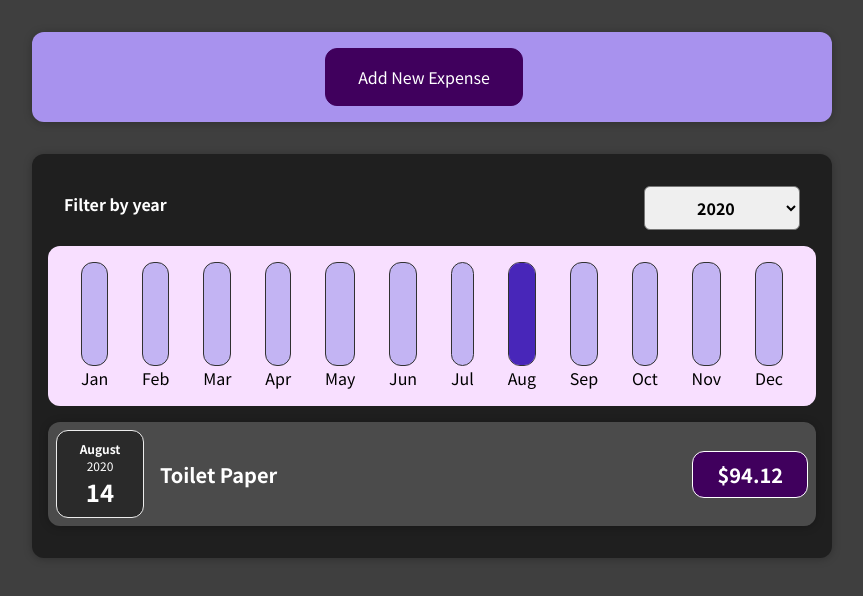
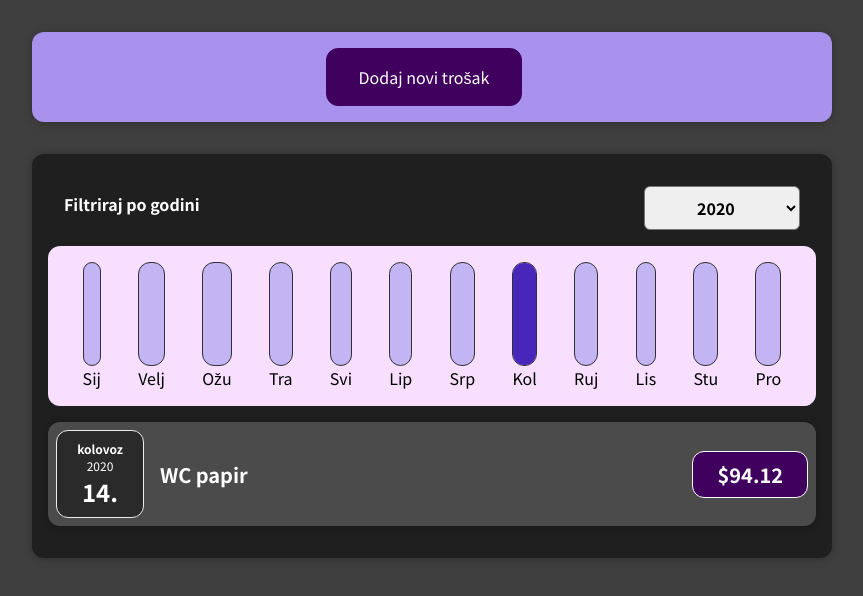
Before and after one commit to Goran-Sacic/expenses-app, a React (Create React App) app: page / in a window 1280 px wide. Shown: the top 596 px of the page, without its empty margins (208-1071 px from the left). Built offline with nearby package versions, Linux system fonts and the light colour scheme.

Commit message:
Expenses app v1

```diff
--- a/src/App.js
+++ b/src/App.js
@@ -5,20 +5,25 @@ import NewExpense from "./components/NewExpense/NewExpense";
 const DUMMY_EXPENSES = [
   {
     id: "e1",
-    title: "Toilet Paper",
+    title: "WC papir",
     amount: 94.12,
     date: new Date(2020, 7, 14),
   },
-  { id: "e2", title: "New TV", amount: 799.49, date: new Date(2021, 2, 12) },
+  {
+    id: "e2",
+    title: "Televizor (SAMSUNG)",
+    amount: 799.49,
+    date: new Date(2021, 2, 12),
+  },
   {
     id: "e3",
-    title: "Car Insurance",
+    title: "Auto osiguranje",
     amount: 294.67,
     date: new Date(2021, 2, 28),
   },
   {
     id: "e4",
-    title: "New Desk (Wooden)",
+    title: "Stol",
     amount: 450,
     date: new Date(2021, 5, 12),
   },
--- a/src/components/Expenses/ExpenseDate.js
+++ b/src/components/Expenses/ExpenseDate.js
@@ -2,8 +2,8 @@ import React from "react";
 import "./ExpenseDate.css";
 
 const ExpenseDate = (props) => {
-  const month = props.date.toLocaleString("en-US", { month: "long" });
-  const day = props.date.toLocaleString("en-US", { day: "2-digit" });
+  const month = props.date.toLocaleString("hr", { month: "long" });
+  const day = props.date.toLocaleString("hr", { day: "2-digit" });
   const year = props.date.getFullYear();
 
   return (
--- a/src/components/Expenses/ExpensesChart.js
+++ b/src/components/Expenses/ExpensesChart.js
@@ -3,18 +3,18 @@ import Chart from "../Chart/Chart";
 
 const ExpensesChart = (props) => {
   const chartDataPoints = [
-    { label: "Jan", value: 0 },
-    { label: "Feb", value: 0 },
-    { label: "Mar", value: 0 },
-    { label: "Apr", value: 0 },
-    { label: "May", value: 0 },
-    { label: "Jun", value: 0 },
-    { label: "Jul", value: 0 },
-    { label: "Aug", value: 0 },
-    { label: "Sep", value: 0 },
-    { label: "Oct", value: 0 },
-    { label: "Nov", value: 0 },
-    { label: "Dec", value: 0 },
+    { label: "Sij", value: 0 },
+    { label: "Velj", value: 0 },
+    { label: "Ožu", value: 0 },
+    { label: "Tra", value: 0 },
+    { label: "Svi", value: 0 },
+    { label: "Lip", value: 0 },
+    { label: "Srp", value: 0 },
+    { label: "Kol", value: 0 },
+    { label: "Ruj", value: 0 },
+    { label: "Lis", value: 0 },
+    { label: "Stu", value: 0 },
+    { label: "Pro", value: 0 },
   ];
 
   for (const expense of props.expenses) {
--- a/src/components/Expenses/ExpensesFilter.js
+++ b/src/components/Expenses/ExpensesFilter.js
@@ -12,7 +12,7 @@ const ExpensesFilter = ({ onYearChange, selected }) => {
   return (
     <div className="expenses-filter">
       <div className="expenses-filter__control">
-        <label>Filter by year</label>
+        <label>Filtriraj po godini</label>
         <select value={selected} onChange={handleFilter}>
           <option value="2023">2023</option>
           <option value="2022">2022</option>
--- a/src/components/Expenses/ExpensesList.js
+++ b/src/components/Expenses/ExpensesList.js
@@ -4,7 +4,9 @@ import "./ExpensesList.css";
 
 const ExpensesList = ({ expenses }) => {
   if (expenses.length === 0) {
-    return <h2 className="expenses-list__fallback">Found no expenses.</h2>;
+    return (
+      <h2 className="expenses-list__fallback">Još nema unešenih troškova.</h2>
+    );
   }
 
   return (
--- a/src/components/NewExpense/ExpenseForm.js
+++ b/src/components/NewExpense/ExpenseForm.js
@@ -53,7 +53,7 @@ const ExpenseForm = (props) => {
         <form onSubmit={handleSubmit}>
           <div className="new-expense__controls">
             <div className="new-expense__control">
-              <label>Title</label>
+              <label>Naziv troška</label>
               <input
                 type="text"
                 value={enteredTitle}
@@ -61,7 +61,7 @@ const ExpenseForm = (props) => {
               />
             </div>
             <div className="new-expense__control">
-              <label>Amount</label>
+              <label>Iznos</label>
               <input
                 type="number"
                 min="0.01"
@@ -71,7 +71,7 @@ const ExpenseForm = (props) => {
               />
             </div>
             <div className="new-expense__control">
-              <label>Date</label>
+              <label>Datum</label>
               <input
                 type="date"
                 min="2019-01-01"
@@ -83,16 +83,16 @@ const ExpenseForm = (props) => {
           </div>
           <div className="new-expense__actions">
             <button type="button" onClick={handleCancel}>
-              Cancel
+              Prekid
             </button>
-            <button type="submit">Add Expense</button>
+            <button type="submit">Dodaj</button>
           </div>
         </form>
       ) : (
         <div className="new-expense__controls__cancel">
           <div className="new-expense__actions">
             <button type="button" onClick={handleAddNewExpense}>
-              Add New Expense
+              Dodaj novi trošak
             </button>
           </div>
         </div>
```
Also changed, not shown: 1 other file (tests, documents, lock files or other folders).
